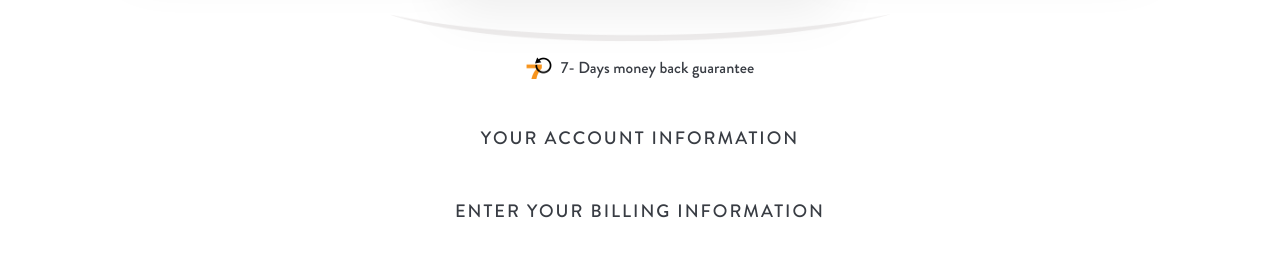
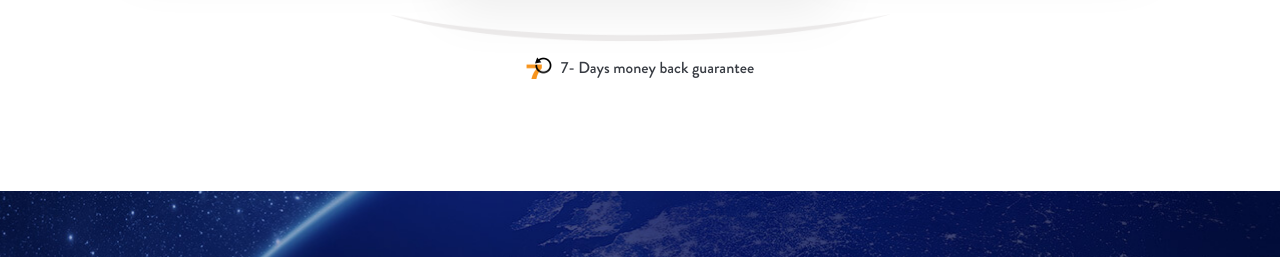
Before and after one commit to kotov1/moreVPN2, a plain HTML site: page index.html in a window 1280 px wide. Shown: the part 661-918 px from the top of the page. Drawn offline with nearby package versions, Linux system fonts and the light colour scheme; files whose address does not match are found by name.

Commit message:
hide step titles

```diff
--- a/index.html
+++ b/index.html
@@ -102,11 +102,9 @@
 
 					<div class="step step2">
 						<div class="row">
-							<div class="col-12 d-flex justify-content-center">
-								<div class="section-title">Your account information</div>
-							</div>
 							<div class="col-12">
 								<div class="collapse" id="login-collapse">
+									<div class="section-title">Your account information</div>
 									<div class="step-info">Already signed up? <a href="#">Sign in now</a></div>
 									<form action="#" id="login-form">
 										<div class="form-line">
@@ -127,11 +125,9 @@
 
 					<div class="step step3">
 						<div class="row">
-							<div class="col-12 d-flex justify-content-center">
-									<div class="section-title">Enter your billing information</div>
-								</div>
 								<div class="col-12">
 									<div class="step-accordion collapse" id="step-accordion">
+										<div class="section-title">Enter your billing information</div>
 										<div class="step-info">You <b>will not be billed</b> until your trial ends</div>
 										<div class="card">
 												<div class="card-header" id="headingOne">
```
